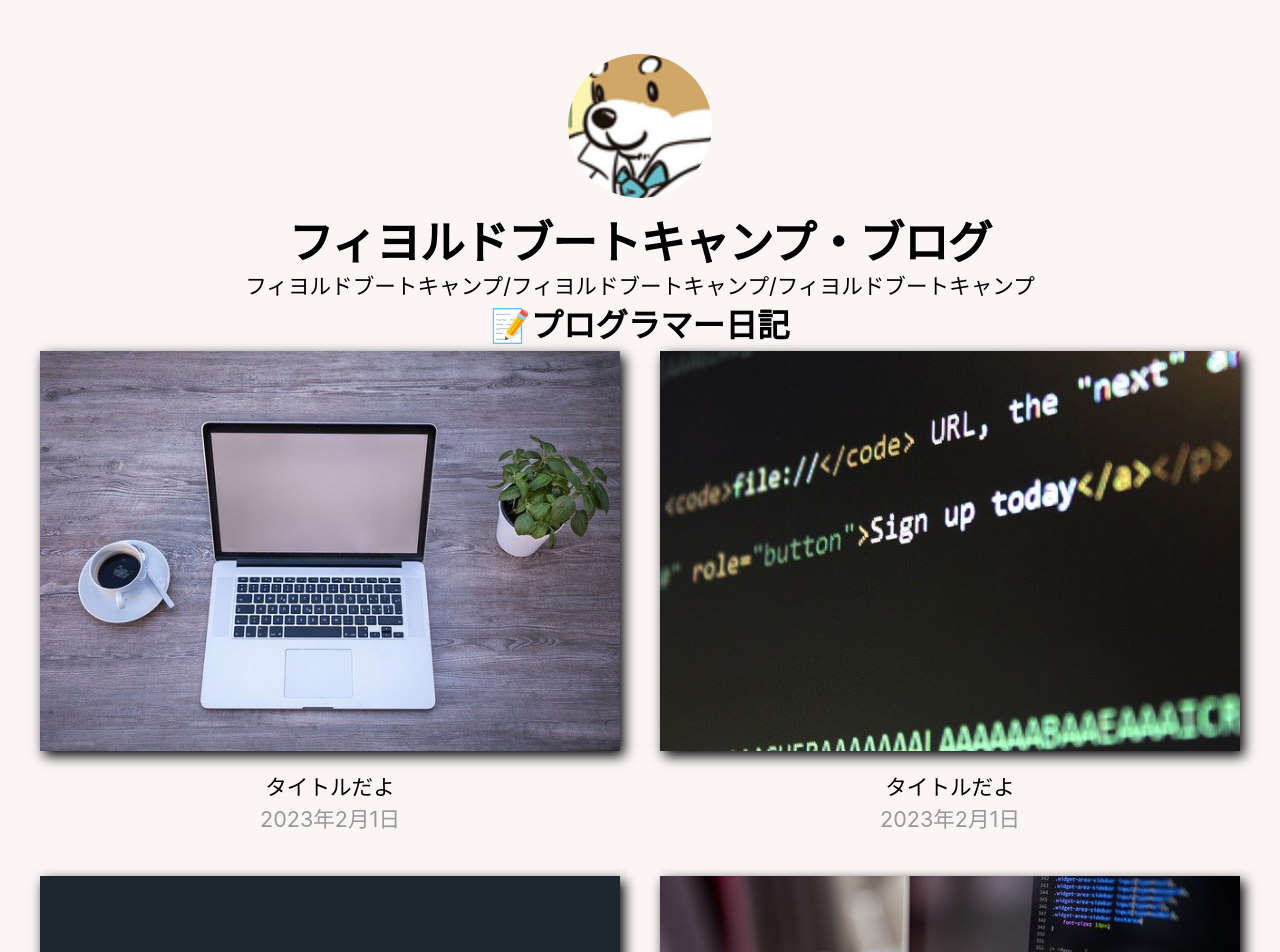
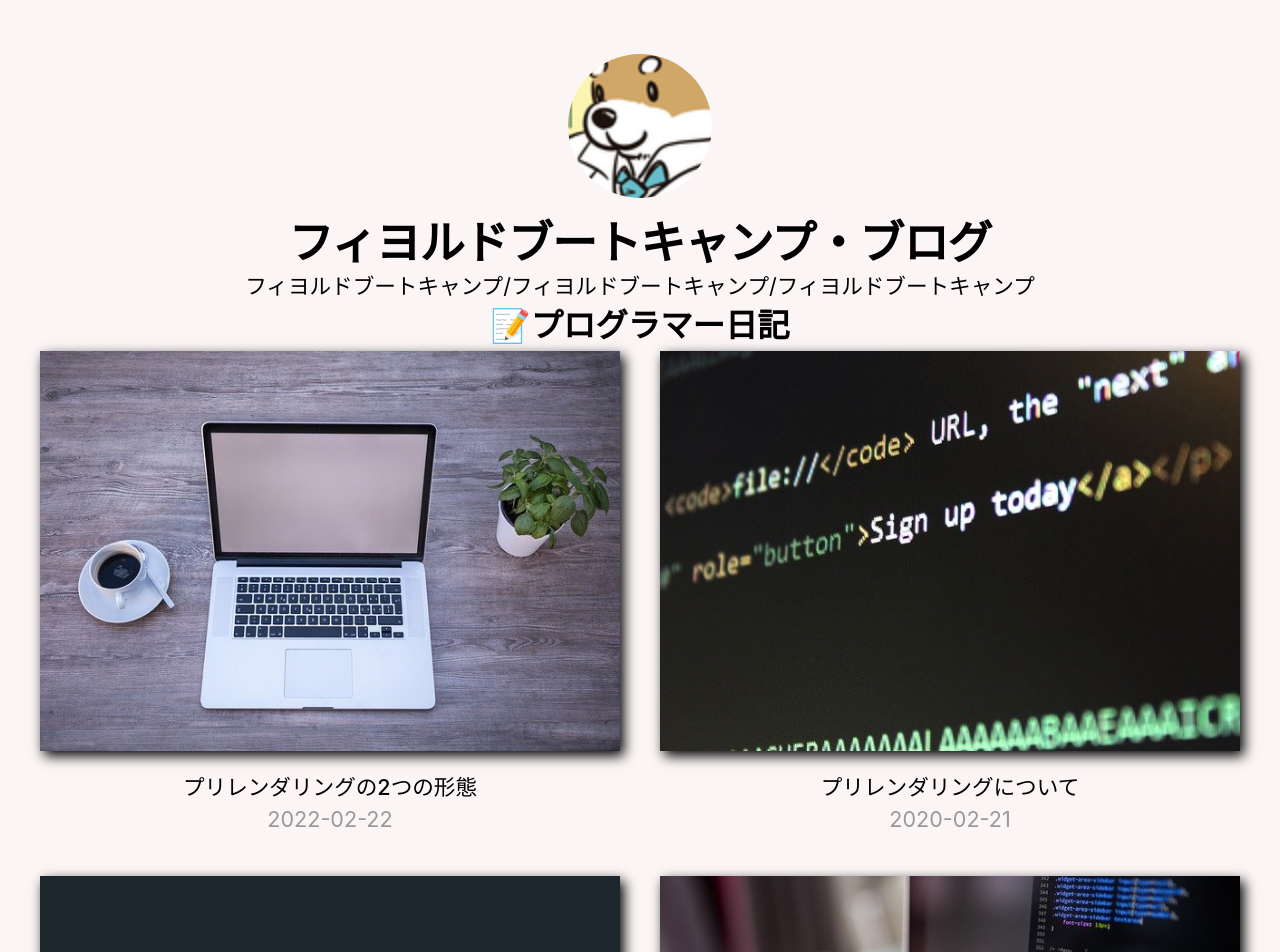
Before and after one commit to shirotamaki/nextjs-microblog, a Next.js app: page / in a window 1280 px wide. Shown: the top 952 px of the page. Built offline with nearby package versions, Linux system fonts and the light colour scheme.

Commit message:
headタグを追加

```diff
--- a/pages/index.js
+++ b/pages/index.js
@@ -3,7 +3,7 @@ import Image from "next/image";
 import { Inter } from "@next/font/google";
 import styles from "@/styles/Home.module.css";
 import Link from "next/link";
-import Layout from "../components/Layout";
+import Layout, { siteTitle } from "../components/Layout";
 import utilStyles from "../styles/utils.module.css";
 import { getPostsData } from "@/lib/post";
 
@@ -33,6 +33,9 @@ export async function getStaticProps() {
 export default function Home({ allPostsData }) {
   return (
     <Layout home>
+      <Head>
+        <title>{siteTitle}</title>
+      </Head>
       <section className={utilStyles.headingMd}>
         <p>
           フィヨルドブートキャンプ/フィヨルドブートキャンプ/フィヨルドブートキャンプ
@@ -47,10 +50,10 @@ export default function Home({ allPostsData }) {
                 <img src={`${thumbnail}`} className={styles.thumbnailImage} />
               </Link>
               <Link href={`/posts/${id}`} legacyBehavior>
-                <a className={utilStyles.boldText}>タイトルだよ</a>
+                <a className={utilStyles.boldText}>{`${title}`}</a>
               </Link>
               <br />
-              <samll className={utilStyles.lightText}>2023年2月1日</samll>
+              <samll className={utilStyles.lightText}>{`${date}` }</samll>
             </article>
           ))}
         </div>
--- a/pages/posts/[id].js
+++ b/pages/posts/[id].js
@@ -2,6 +2,7 @@ import Layout from "@/components/Layout";
 import { getAllPostIds } from "@/lib/post";
 import { getPostData } from "@/lib/post";
 import utilStyles from "@/styles/utils.module.css";
+import Head from "next/head";
 
 export async function getStaticPaths() {
   const paths = getAllPostIds();
@@ -25,6 +26,9 @@ export async function getStaticProps({ params }) {
 export default function Post({ postData }) {
   return (
     <Layout>
+      <Head>
+        <title>{postData.title}</title>
+      </Head>
       <article>
         <h1 className={utilStyles.headingX1}>{postData.title}</h1>
         <div className={utilStyles.lightText}>{postData.date}</div>
```
